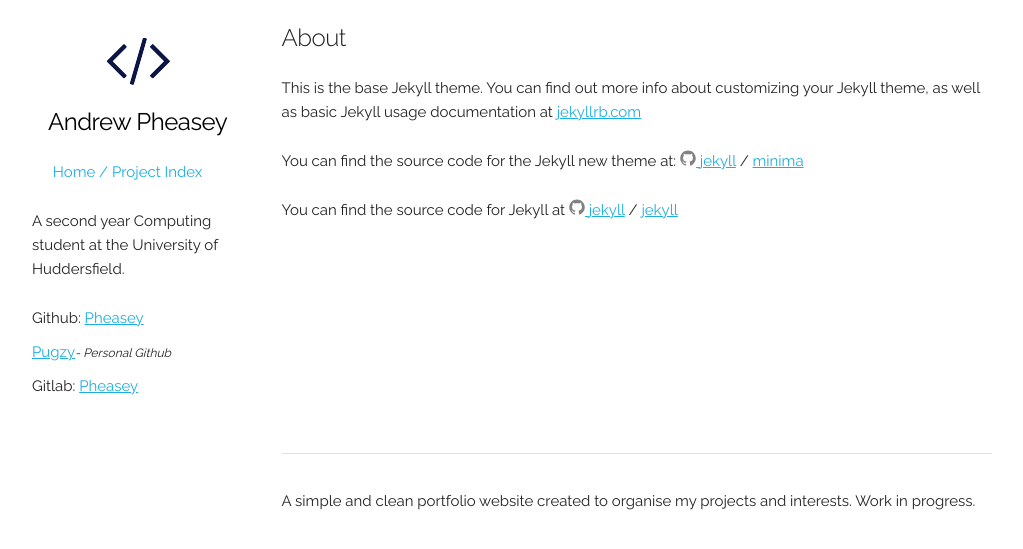
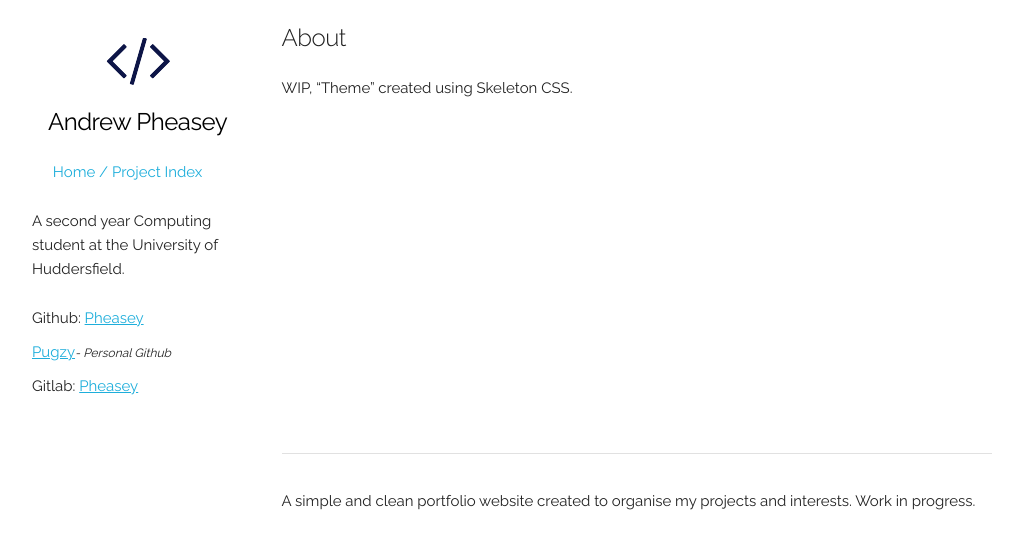
Before and after one commit to Pheasey/pheasey.github.io, a Jekyll site: the page built from about.md, in a window 1280 px wide. Shown: the top 549 px of the page, without its empty margins (128-1151 px from the left). Built offline with Jekyll 4.4.1, drawn with Linux system fonts in a browser that asks for light colours.

```diff
--- a/_config.yml
+++ b/_config.yml
@@ -31,4 +31,4 @@ gems:
 exclude:
   - Gemfile
   - Gemfile.lock
-permalink: /:year/:title.html
+permalink: /:year/:title
--- a/_posts/2015-03-14-sound-wavs.markdown
+++ b/_posts/2015-03-14-sound-wavs.markdown
@@ -12,12 +12,12 @@ These sites were created using Dreamweaver with hacky floats and margins in a wa
 
 **Design 1**
 
-![]({{ site.url }}/assets/images/Sound_Wavs_Blog.png)
+![]({{ site.url }}/assets/images/sound_wavs_blog.png)
 
 **Design 2**
 
-![]({{ site.url }}/assets/images/Sound_Wavs.png)
+![]({{ site.url }}/assets/images/sound_wavs.png)
 
 **Design 3**
 
-![]({{ site.url }}/assets/images/Sound_Wavs_Trans.png)
+![]({{ site.url }}/assets/images/sound_wavs_trans.png)
--- a/_posts/2016-03-14-emoji-encrypt.markdown
+++ b/_posts/2016-03-14-emoji-encrypt.markdown
@@ -6,7 +6,7 @@ desc:  "Encryption/Decryption of Emoji strings."
 date:   2015-03-14 18:26:33 +0000
 categories: project html js
 ---
-Whilst speaking to a group of friends we discussed the idea of sending encrypted messages in the form of Emojis. This lead to me implementing a basic encryption/decryption Javascript driven page using one of the simplest form of encryption, the cipher shift.
+Whilst speaking to a group of friends we discussed the idea of sending encrypted messages in the form of Emojis. This lead to me implementing a basic encryption/decryption Javascript driven page using one of the simplest forms of encryption, the cipher shift.
 
 ![]({{ site.url }}/assets/images/emoji_cipher.png)
 
--- a/_posts/2017-03-14-jekyll-site.markdown
+++ b/_posts/2017-03-14-jekyll-site.markdown
@@ -24,4 +24,4 @@ Using the bare-bones (no pun intended) [Skeleton CSS](http://getskeleton.com/) F
 
 *Web-inception*
 
-Source: [Portfolio Jekyll Repo]()
+Source: [Portfolio Jekyll Repo](https://github.com/Pheasey/pheasey.github.io)
--- a/about.md
+++ b/about.md
@@ -4,12 +4,4 @@ title: About
 permalink: /about/
 ---
 
-This is the base Jekyll theme. You can find out more info about customizing your Jekyll theme, as well as basic Jekyll usage documentation at [jekyllrb.com](http://jekyllrb.com/)
-
-You can find the source code for the Jekyll new theme at:
-{% include icon-github.html username="jekyll" %} /
-[minima](https://github.com/jekyll/minima)
-
-You can find the source code for Jekyll at
-{% include icon-github.html username="jekyll" %} /
-[jekyll](https://github.com/jekyll/jekyll)
+WIP, "Theme" created using Skeleton CSS.
```
Also changed, not shown: _posts/README.md (added, +10 -0 lines).
